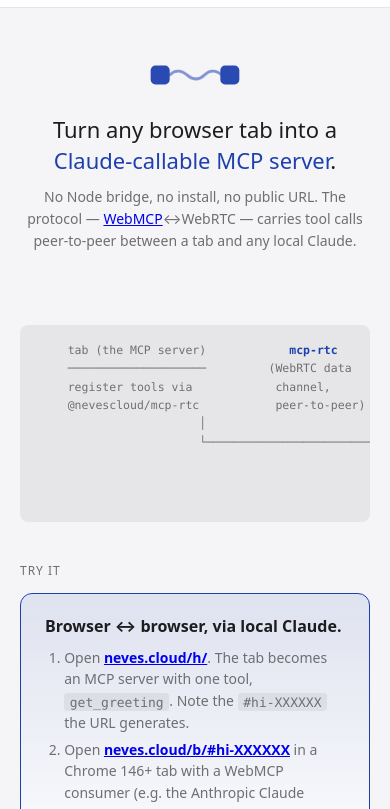
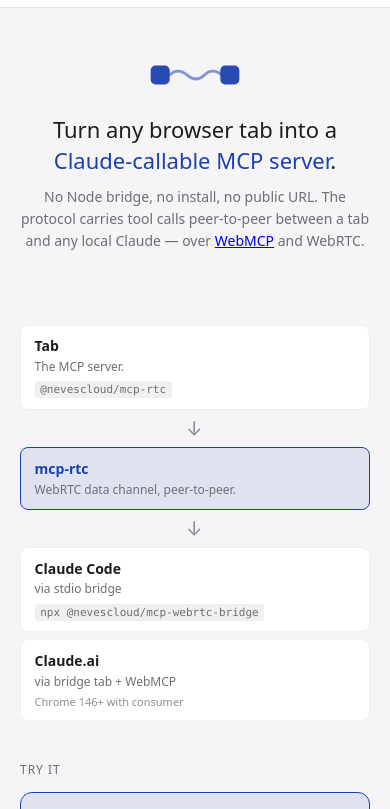
Before and after one commit to nevescloud/mcp-rtc, a plain HTML site: page examples/index.html in a window 390 px wide. Shown: the part 35-844 px from the top of the page. Drawn offline with Linux system fonts and the light colour scheme.

Commit message:
landing: card-based architecture diagram; tighter sub paragraph
The ASCII <pre> was readable but inflexible — fixed-width font, manual
column alignment, and no responsive behaviour on narrow screens. Replace
with a 5-column CSS Grid (source ↔ substrate ↔ fan-out targets) that
collapses to a single column with rotated arrows below 600px. Each node
gets its own card with a title, a one-line sub, and an optional code
chip for the relevant npm name.

Sub paragraph: drop the parenthetical em-dashes around "WebMCP↔WebRTC"
and move the protocol pair to a single trailing em-dash clause. One
dash, doing real work, instead of two doing parenthetical work a comma
could carry.

```diff
--- a/examples/index.html
+++ b/examples/index.html
@@ -65,12 +65,31 @@
   .lede em { font-style: normal; color: var(--accent); }
   .sub { font-size: 14px; color: var(--ink-muted); margin: 0 auto 2rem;
     max-width: 540px; line-height: 1.6; }
-  .arch { font-family: ui-monospace, "SF Mono", Menlo, monospace;
-    font-size: 11.5px; line-height: 1.6; color: var(--ink-muted);
-    background: var(--code-bg); border-radius: 8px;
-    padding: 1rem 1.25rem; overflow-x: auto; margin: 0.5rem 0 2rem;
-    white-space: pre; }
-  .arch b { color: var(--accent); font-weight: 600; }
+  .arch { display: grid; grid-template-columns: 1fr auto 1fr auto 1fr;
+    align-items: center; gap: 0.55rem;
+    margin: 0.5rem 0 2rem;
+    animation: fade-up 0.5s var(--ease) both; }
+  .arch-card { background: var(--surface); border: 1px solid var(--border-soft);
+    border-radius: 8px; padding: 0.65rem 0.85rem; line-height: 1.4; }
+  .arch-card strong { display: block; color: var(--ink);
+    font-size: 14px; font-weight: 600; margin-bottom: 0.2rem; }
+  .arch-sub { display: block; color: var(--ink-muted); font-size: 12px; }
+  .arch-meta { display: inline-block; margin-top: 0.35rem;
+    font-size: 11px; padding: 0.05rem 0.35rem;
+    font-family: ui-monospace, "SF Mono", Menlo, monospace;
+    background: var(--code-bg); border-radius: 3px; color: var(--ink-muted); }
+  .arch-meta-text { display: block; margin-top: 0.25rem;
+    font-size: 11px; color: var(--ink-faint); }
+  .arch-substrate { border-color: var(--accent); background: var(--accent-soft); }
+  .arch-substrate strong { color: var(--accent); }
+  .arch-link { color: var(--ink-faint); font-size: 20px;
+    line-height: 1; text-align: center; }
+  .arch-targets { display: grid; gap: 0.45rem; }
+  @media (max-width: 600px) {
+    .arch { grid-template-columns: 1fr; gap: 0.4rem; }
+    .arch-link { transform: rotate(90deg); justify-self: center;
+      padding: 0.15rem 0; }
+  }
   p { color: var(--ink-muted); margin: 0.75rem 0; }
   code { font-family: ui-monospace, "SF Mono", Menlo, monospace;
     background: var(--code-bg); padding: 0.1rem 0.35rem; border-radius: 3px;
@@ -164,18 +183,34 @@
   <p class="lede">
     Turn any browser tab into a <em>Claude-callable MCP server</em>.
   </p>
-  <p class="sub">No Node bridge, no install, no public URL. The protocol — <a href="https://github.com/webmachinelearning/webmcp">WebMCP</a>↔WebRTC — carries tool calls peer-to-peer between a tab and any local Claude.</p>
+  <p class="sub">No Node bridge, no install, no public URL. The protocol carries tool calls peer-to-peer between a tab and any local Claude — over <a href="https://github.com/webmachinelearning/webmcp">WebMCP</a> and WebRTC.</p>
 </div>
 
-<pre class="arch">    tab (the MCP server)            <b>mcp-rtc</b>             local Claude
-    ────────────────────         (WebRTC data            ────────────
-    register tools via            channel,
-    @nevescloud/mcp-rtc           peer-to-peer)
-                       │                                ┌─► Claude Code  via stdio bridge
-                       └──────────────────────────────► │   (npx @nevescloud/mcp-webrtc-bridge)
-                                                        │
-                                                        └─► Claude.ai    via bridge tab + WebMCP
-                                                            (Chrome 146+ with consumer)</pre>
+<div class="arch">
+  <div class="arch-card">
+    <strong>Tab</strong>
+    <span class="arch-sub">The MCP server.</span>
+    <code class="arch-meta">@nevescloud/mcp-rtc</code>
+  </div>
+  <span class="arch-link" aria-hidden="true">→</span>
+  <div class="arch-card arch-substrate">
+    <strong>mcp-rtc</strong>
+    <span class="arch-sub">WebRTC data channel, peer-to-peer.</span>
+  </div>
+  <span class="arch-link" aria-hidden="true">→</span>
+  <div class="arch-targets">
+    <div class="arch-card">
+      <strong>Claude Code</strong>
+      <span class="arch-sub">via stdio bridge</span>
+      <code class="arch-meta">npx @nevescloud/mcp-webrtc-bridge</code>
+    </div>
+    <div class="arch-card">
+      <strong>Claude.ai</strong>
+      <span class="arch-sub">via bridge tab + WebMCP</span>
+      <span class="arch-meta-text">Chrome 146+ with consumer</span>
+    </div>
+  </div>
+</div>
 
 <h2>Try it</h2>
 
```
